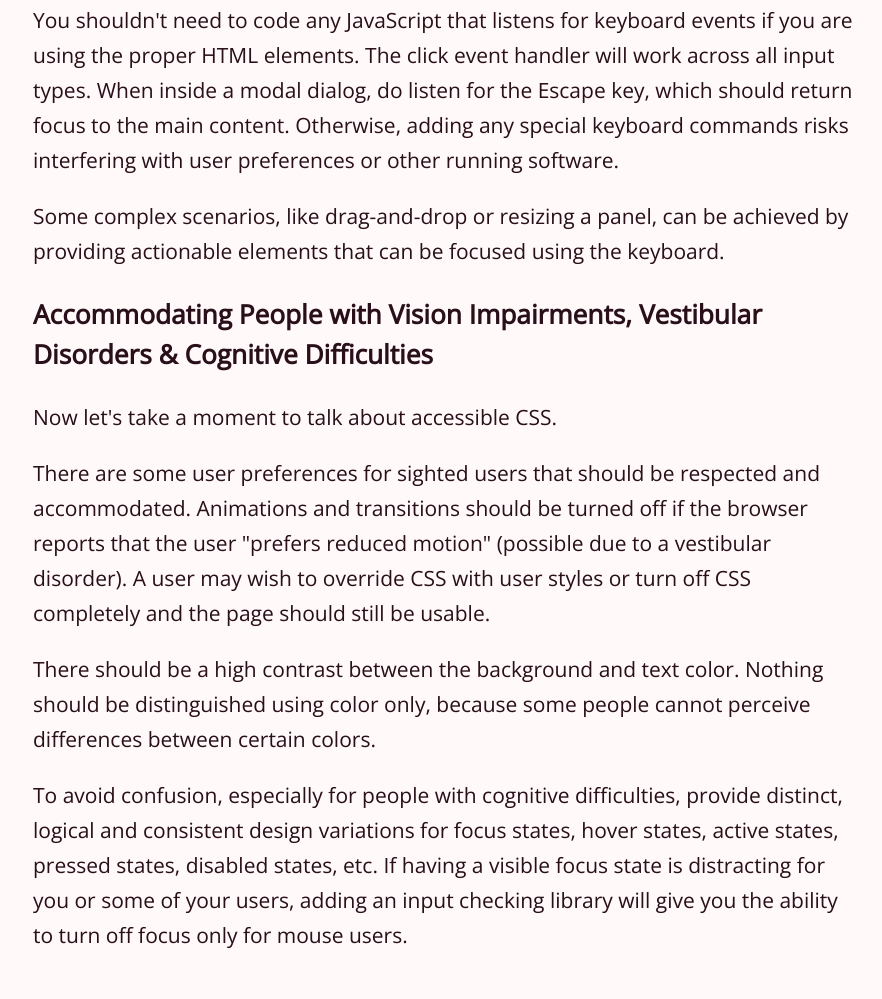
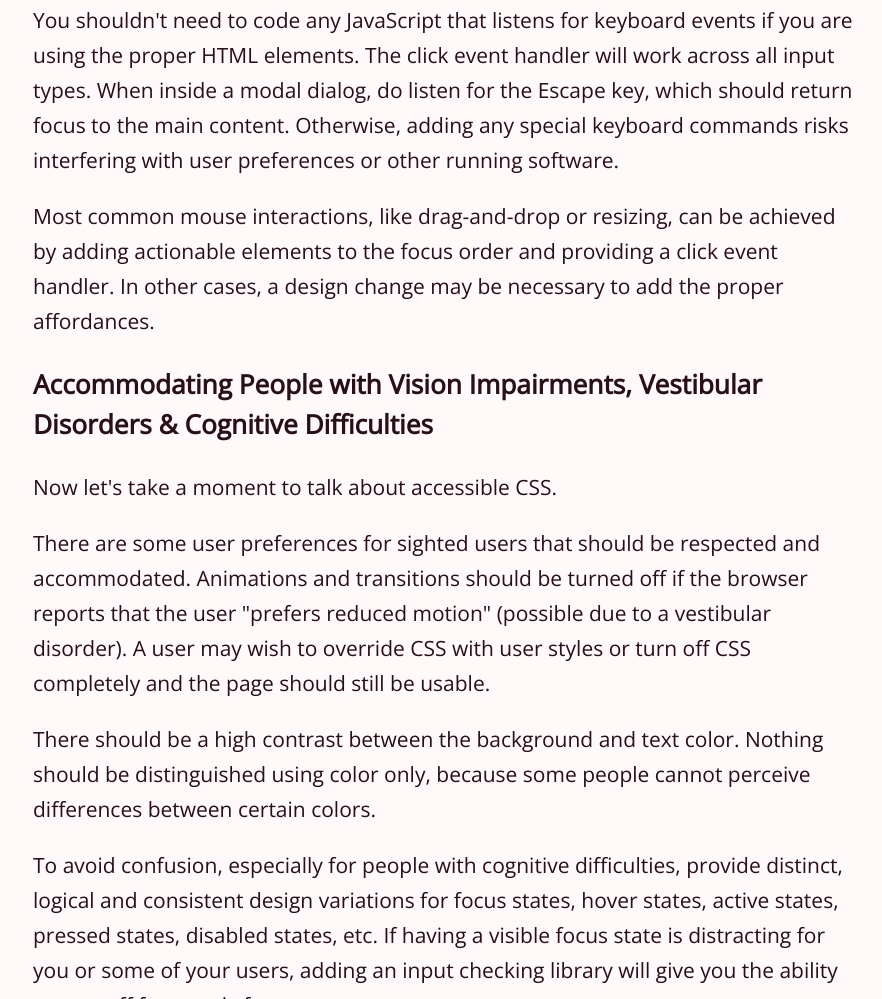
Before and after one commit to michaelcpuckett/pickpuck-com, a website: page src/blog/a11y.html in a window 1280 px wide. Shown: the part 2523-3522 px from the top of the page, without its empty margins (197-1079 px from the left). Drawn offline with nearby package versions, Linux system fonts and the light colour scheme.

Commit message:
additional editing

```diff
--- a/src/blog/a11y.html
+++ b/src/blog/a11y.html
@@ -164,7 +164,7 @@
               You shouldn't need to code any JavaScript that listens for keyboard events if you are using the proper HTML elements. The click event handler will work across all input types. When inside a modal dialog, do listen for the Escape key, which should return focus to the main content. Otherwise, adding any special keyboard commands risks interfering with user preferences or other running software.
             </p>
             <p>
-              Some complex scenarios, like drag-and-drop or resizing a panel, can be achieved by providing actionable elements that can be focused using the keyboard.
+              Most common mouse interactions, like drag-and-drop or resizing, can be achieved by adding actionable elements to the focus order and providing a click event handler. In other cases, a design change may be necessary to add the proper affordances.
             </p>
 
             <h3>Accommodating People with Vision Impairments, Vestibular Disorders &amp; Cognitive Difficulties</h3>
```
Also changed, not shown: 1 other file.
